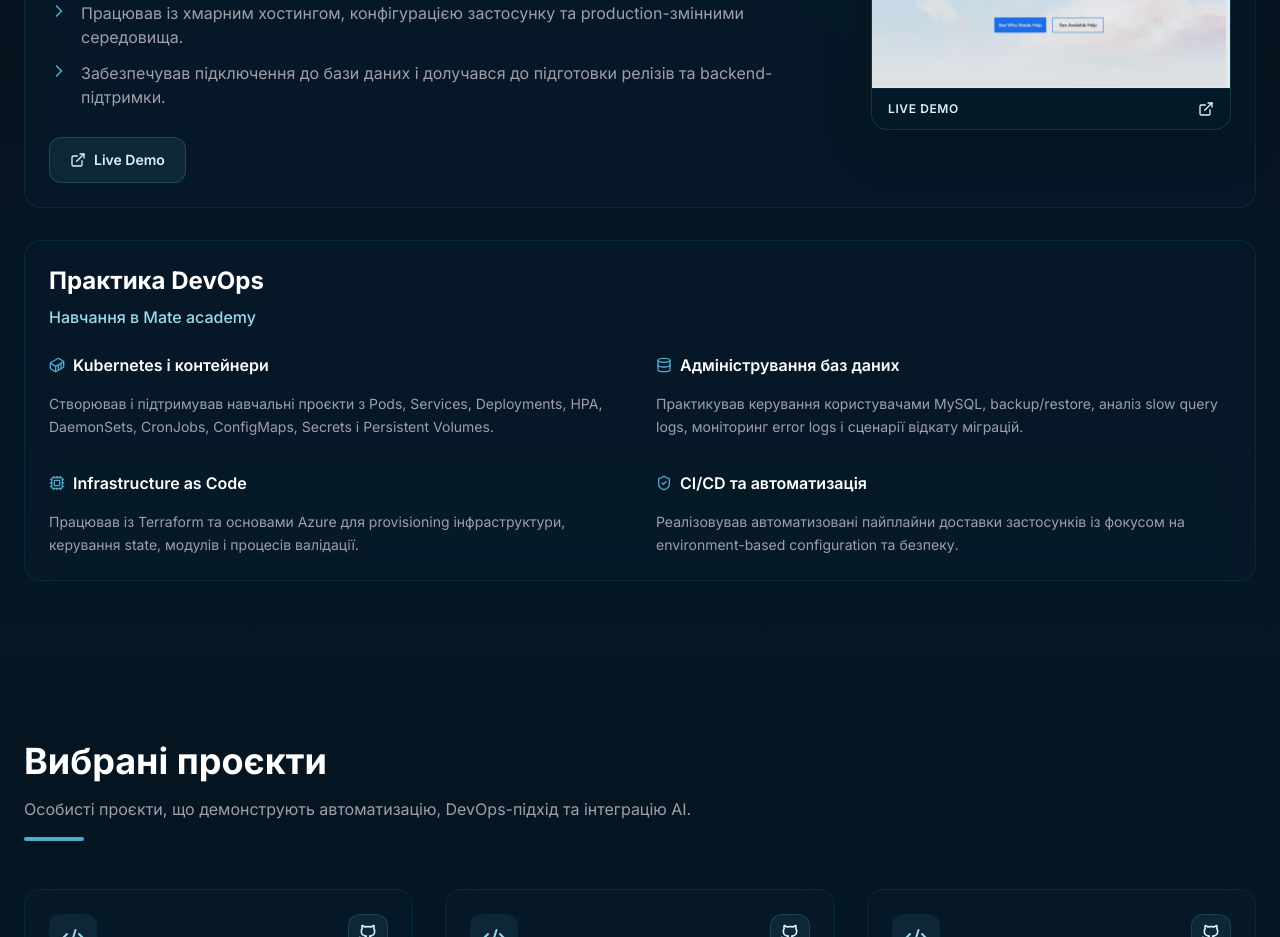
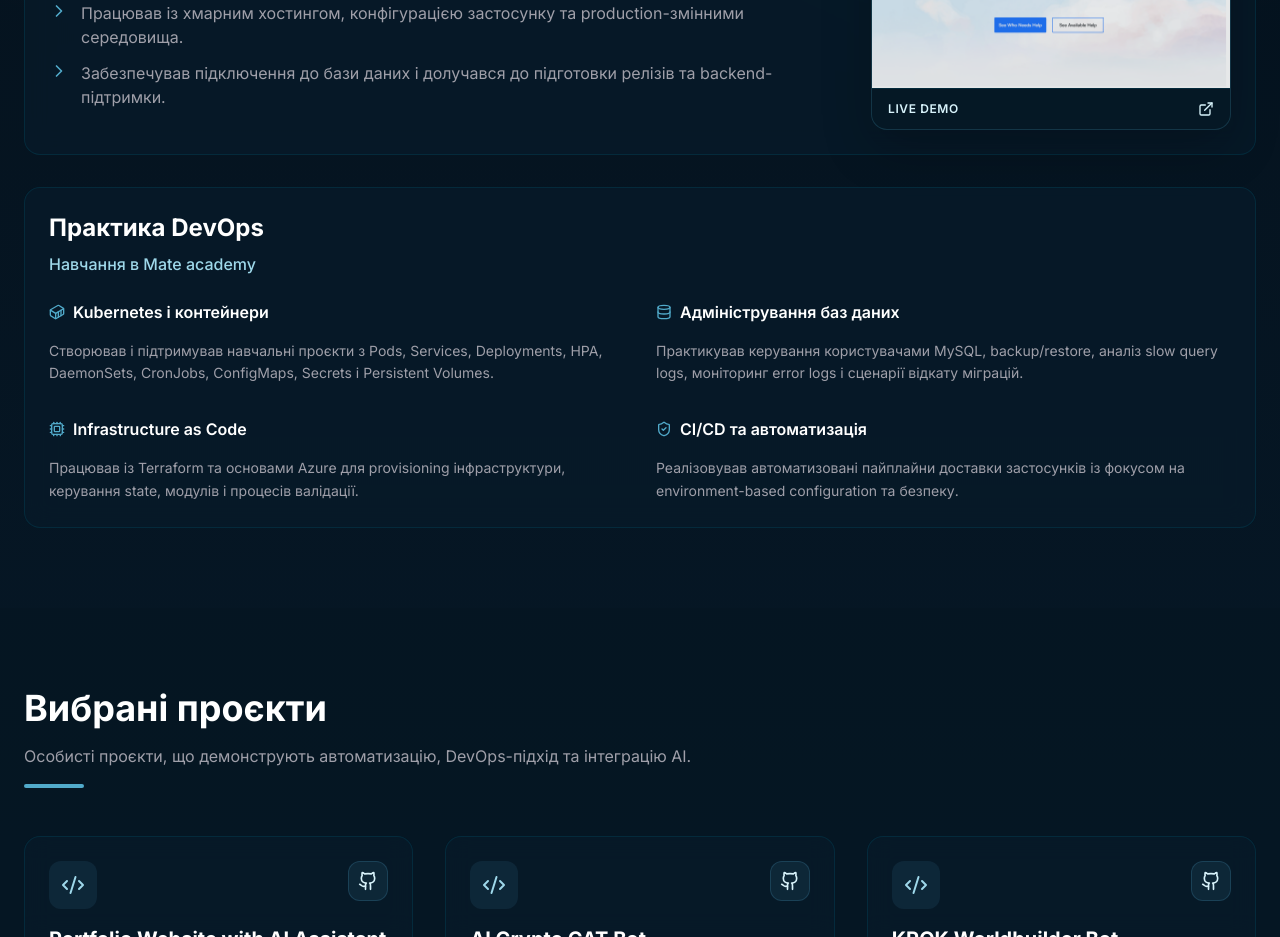
Before and after one commit to maximprysyazhnikov/maximsait, a React (Vite) app: page / in a window 1280 px wide. Shown: the part 1660-2597 px from the top of the page. Built offline with nearby package versions, Linux system fonts and the light colour scheme.

Commit message:
Remove duplicate demo button

```diff
--- a/src/App.tsx
+++ b/src/App.tsx
@@ -719,7 +719,6 @@ export default function App() {
                     <p className="font-medium text-[#9ed8ea]">{t.experience.volunteerRole}</p>
                   </div>
                   <ul className="space-y-3 text-zinc-400">{t.experience.volunteerPoints.map((point: string) => <li key={point} className="flex gap-3"><ChevronRight className="h-5 w-5 shrink-0 text-[#51aaca]" />{point}</li>)}</ul>
-                  <a href={VOLUNTEER_DEMO_URL} target="_blank" rel="noopener noreferrer" className="mt-7 inline-flex items-center justify-center gap-2 rounded-xl border border-[#51aaca]/25 bg-[#51aaca]/10 px-5 py-3 text-sm font-semibold text-[#d8f3fb] transition hover:border-[#51aaca]/45 hover:bg-[#51aaca]/15 hover:text-white"><ExternalLink className="h-4 w-4" />{t.experience.liveDemo}</a>
                 </div>
                 <a href={VOLUNTEER_DEMO_URL} target="_blank" rel="noopener noreferrer" aria-label={`${t.experience.liveDemo}: ${t.experience.volunteerTitle}`} className="group block overflow-hidden rounded-2xl border border-[#51aaca]/20 bg-[#061a26]/80 shadow-[0_18px_50px_rgba(0,0,0,0.22)] transition hover:-translate-y-0.5 hover:border-[#51aaca]/45 hover:shadow-[0_22px_60px_rgba(81,170,202,0.12)]">
                   <img src="/volunteer-site-preview.png" alt="Volunteer Site homepage preview" className="aspect-video w-full object-cover object-top opacity-90 transition duration-300 group-hover:scale-[1.02] group-hover:opacity-100" />
```
